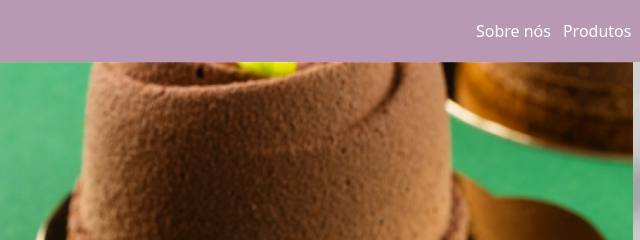
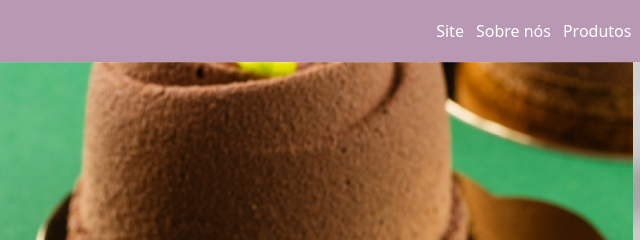
Before and after one commit to leticia-perotti/Swittie, a plain HTML site: page index.html in a window 1280 px wide. Shown: the top 240 px of the page, 575-1215 px from the left. Drawn offline with nearby package versions, Linux system fonts and the light colour scheme.

Commit message:
Saved link

```diff
--- a/index.html
+++ b/index.html
@@ -13,6 +13,7 @@
     <nav>
       <h3>Swittie</h3>
       <ul class="menu-links">
+        <li><a href="https://swittie.vercel.app/" class="link-menu">Site</a></li>
         <li><a href="#sobre-nos" class="link-menu">Sobre nós</a></li>
         <li><a href="#produtos" class="link-menu">Produtos</a></li>
         <li><a href="#quizz" class="link-menu">Quizz</a></li>
```
